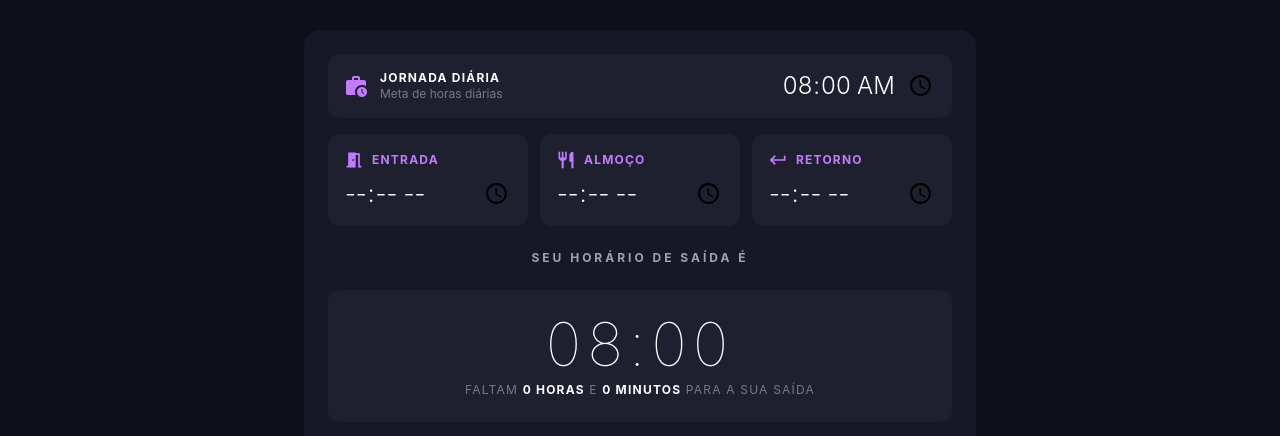
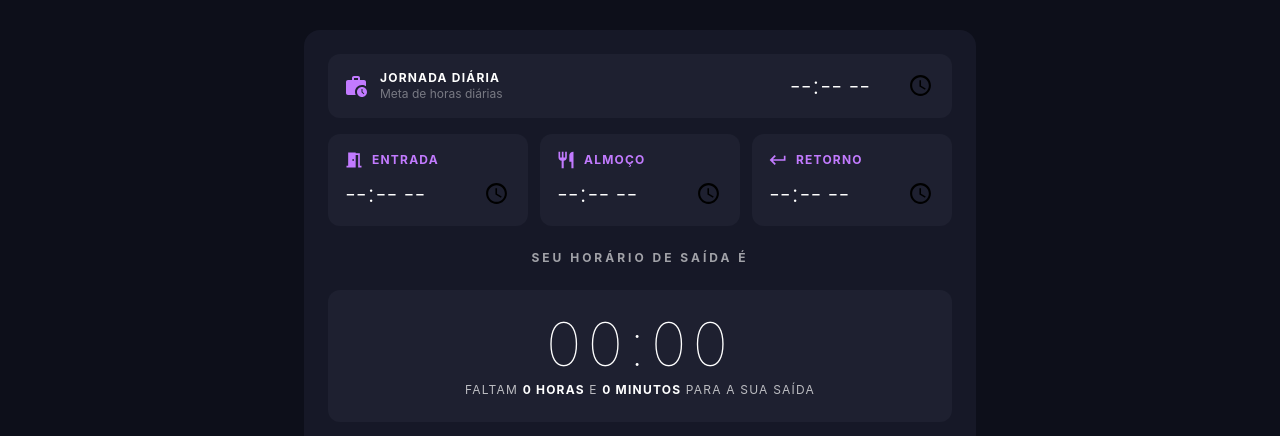
Before and after one commit to marianunciato/calculadora-de-ponto, a React (Vite) app: page / in a window 1280 px wide. Shown: the part 158-594 px from the top of the page. Built offline with nearby package versions, Linux system fonts and the light colour scheme.

Commit message:
add: alteraçoes nos horários fixos.

```diff
--- a/src/App.jsx
+++ b/src/App.jsx
@@ -11,7 +11,7 @@ import { toMinutes, fromMinutes } from './utils/time'
 import { getAlertas } from './utils/alertas'
 
 export default function App() {
-  const [jornada, setJornada] = useState('08:00')
+  const [jornada, setJornada] = useState('')
   const [entrada, setEntrada] = useState('')
   const [almoco, setAlmoco] = useState('')
   const [retorno, setRetorno] = useState('')
@@ -47,7 +47,7 @@ export default function App() {
             saida={saida}
             faltam={faltam}
             alertas={alertas}
-            onLimpar={() => { setEntrada(''); setAlmoco(''); setRetorno('') }}
+            onLimpar={() => { setEntrada(''); setAlmoco(''); setRetorno(''); setSaida('00:00'); setFaltam({ horas: 0, minutos: 0 }) }}
           />
         </div>
       </main>
--- a/src/components/Resultado.jsx
+++ b/src/components/Resultado.jsx
@@ -10,7 +10,7 @@ export default function Resultado({ saida, faltam, alertas, onLimpar }) {
 
       <div className="bg-[#1e2030] rounded-xl p-6 flex flex-col items-center gap-2">
         <span className="text-6xl font-thin tracking-widest">{saida}</span>
-        <p className="text-xs tracking-widest text-white/40 uppercase">
+        <p className="text-xs tracking-widest text-white/70 uppercase">
           Faltam <strong className="text-white">{faltam.horas} horas</strong> e{' '}
           <strong className="text-white">{faltam.minutos} minutos</strong> para a sua saída
         </p>
```
